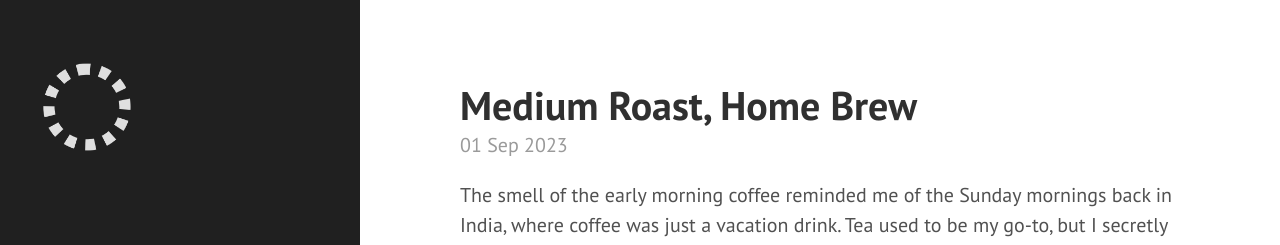
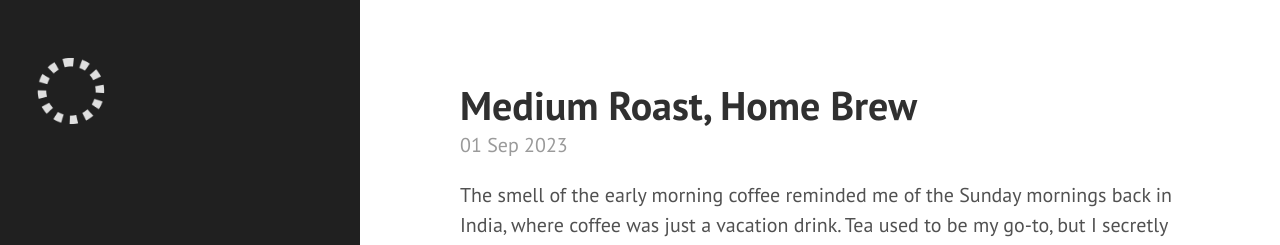
Before and after one commit to wandip/wandip.github.io, a Jekyll site: the page built from index.html, in a window 1280 px wide. Shown: the top 245 px of the page. Built offline with Jekyll 4.4.1, drawn with Linux system fonts in a browser that asks for light colours; the list of posts is cut into pages by our own code.

Commit message:
update logo for responsiveness

```diff
--- a/public/css/poole.css
+++ b/public/css/poole.css
@@ -228,8 +228,7 @@
 }
 
 img {
-  display: block;
-  max-width: 42%;
+  max-width: 32%;
   margin: 0 0 1rem;
   border-radius: 0px;
 }
```
